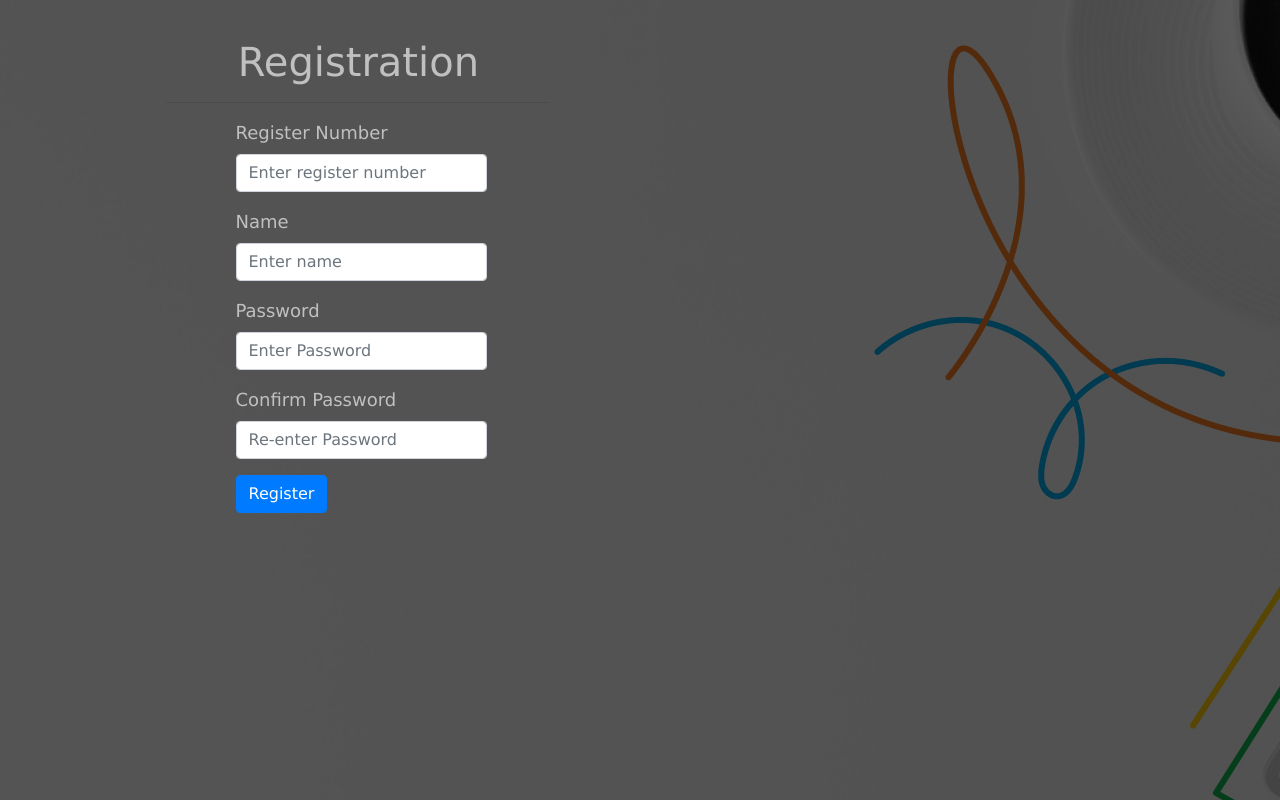
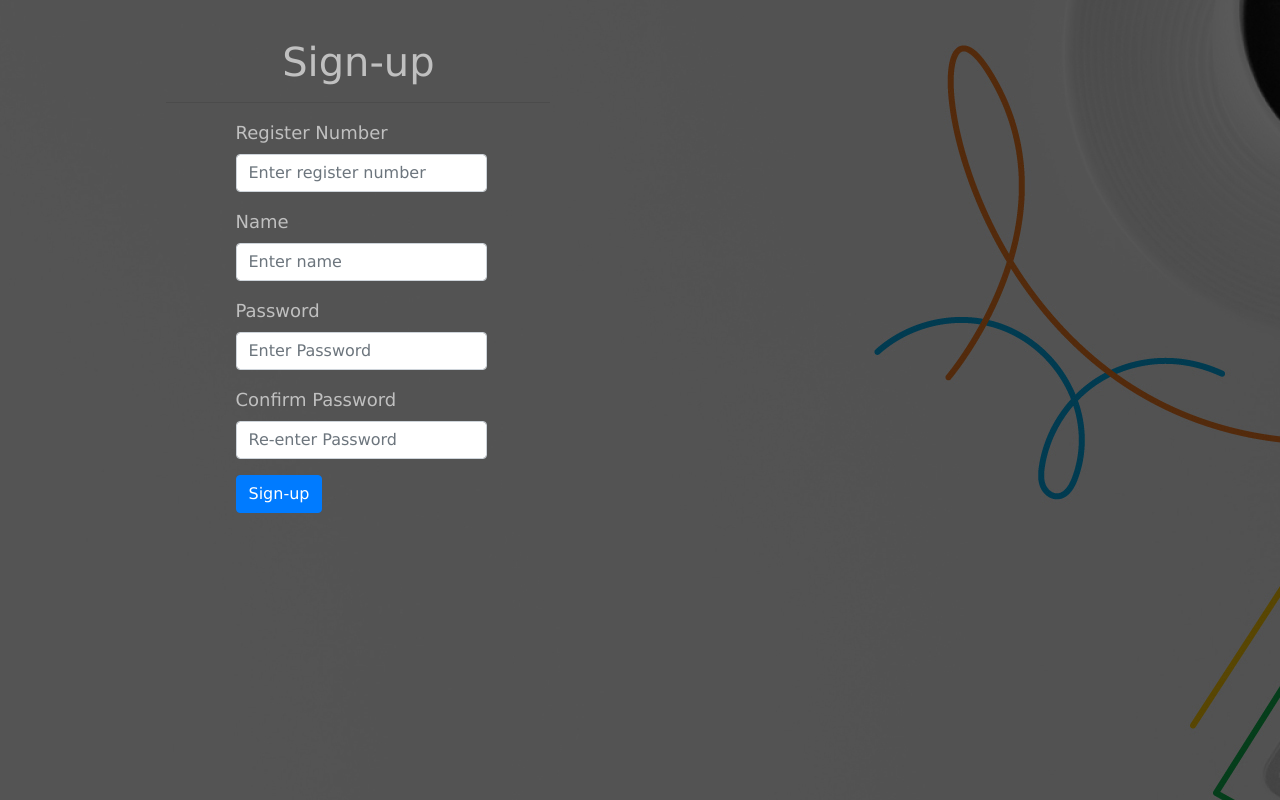
Before and after one commit to thevasanthram/Progress, a React (Create React App) app in the folder client/: page /register in a window 1280 px wide. Built offline with nearby package versions, Linux system fonts and the light colour scheme; the HTML template or start-up script is replaced by a standard one.

Commit message:
Register 3.0

```diff
--- a/client/src/components/Register.jsx
+++ b/client/src/components/Register.jsx
@@ -57,6 +57,9 @@ function Register() {
         error.confirmPassword =
           value == password ? '' : 'Password must be matched';
         setConfirmPassword(value);
+
+      default:
+        break;
     }
 
     setError({ ...errors, [name]: error[`${name}`] });
@@ -65,7 +68,7 @@ function Register() {
   return (
     <div>
       <div class='registration-form'>
-        <h1>Registration</h1>
+        <h1>Sign-up</h1>
         <hr />
         <div class='form'>
           <form onSubmit={handleSubmit}>
@@ -134,7 +137,7 @@ function Register() {
             </div>
             <div class='form-group'>
               <button type='submit' class='btn btn-primary'>
-                Register
+                Sign-up
               </button>
               {submitError.length > 0 && (
                 <span class='error'>{submitError}</span>
```
Also changed, not shown: client/src/components/Register.css (line endings or trailing spaces).
